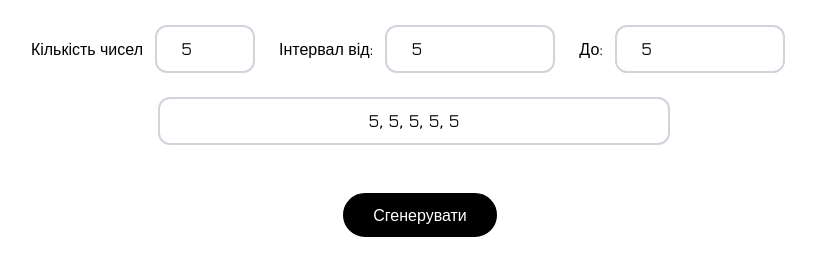
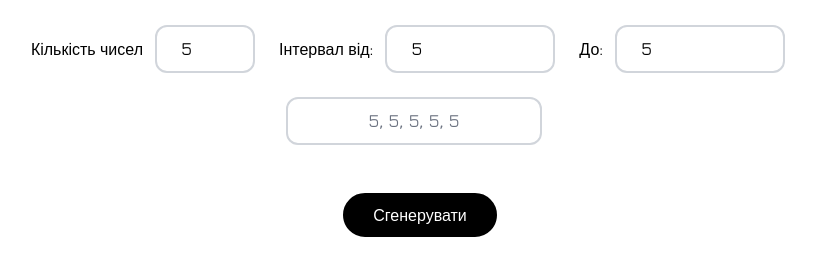
Before and after one commit to sashachinatown/3-mini-projects-js, a website: page randomizer.html in a window 1280 px wide. Both pictures are taken after typing "5", "5", "5" into the empty fields and a click on the button "Сгенерувати". Shown: the part 283-558 px from the top of the page, without its empty margins (220-1036 px from the left). Drawn offline with nearby package versions, Linux system fonts and the light colour scheme.

Commit message:
first million / randomizer fix

```diff
--- a/randomizer.html
+++ b/randomizer.html
@@ -28,9 +28,11 @@
             <input id="max" type="number" placeholder=""
             class=" placeholder:text-gray-500 block bg-white w-[170px] border-2 border-gray-300 rounded-xl py-2 px-6 text-lg ml-3 mr-6" name="search">
         </div>
-        <input id="data" type="text" placeholder="Дані з'являться тут" disabled
-            class=" placeholder:text-gray-500 text-center block bg-white w-[40%] mt-6 border-2 border-gray-300 rounded-xl py-2 px-6 text-lg ml-3 mr-6" name="search">
-        <button id="generate"
+        <div id="data"
+            class="text-center text-gray-500 block bg-white min-w-[20%] max-w-[40%] mt-6 border-2 border-gray-300 rounded-xl py-2 px-6 text-lg ml-3 mr-6" name="search">
+            Дані з'являться тут
+        </div>
+            <button id="generate"
             class="w-fit h-fit mt-12 py-2 px-7 bg-black border-2 border-black text-white rounded-full hover:text-black hover:bg-white">
                 Сгенерувати
         </button>
--- a/src/mil.js
+++ b/src/mil.js
@@ -199,7 +199,7 @@ function checkAnswer(event, index) {
         setTimeout(showLossMessage, 2000);
         return;
     }
-        if (level < 15) {
+        if (level < 14) {
             setTimeout(nextQuestion, 2000);
         } else {
         setTimeout(showVictoryMessage, 2000);
@@ -216,7 +216,6 @@ function nextQuestion() {
     reward[level-1].classList.remove('active');
     reward[level].classList.add('active');
     clearStyles();
-    answer.disabled = true;
 }
 
 function clearStyles() {
@@ -261,6 +260,7 @@ function restart() {
     answerBtns.forEach(button => button.classList.toggle('hide'));
     answerBtns.forEach((answer, index) => {
         answer.textContent = questions[level].content[index];
+        answer.disabled = false;
     });
 
     fiftyCounter = 0;
--- a/src/random.js
+++ b/src/random.js
@@ -24,7 +24,7 @@ generateBtn.addEventListener('click', (event) => {
         resArr.push(currentRandom);
     }
     let result = resArr.join(', ');
-    data.value = result;
+    data.textContent = result ? result : "Дані з'являться тут";
 })
 
 
```
